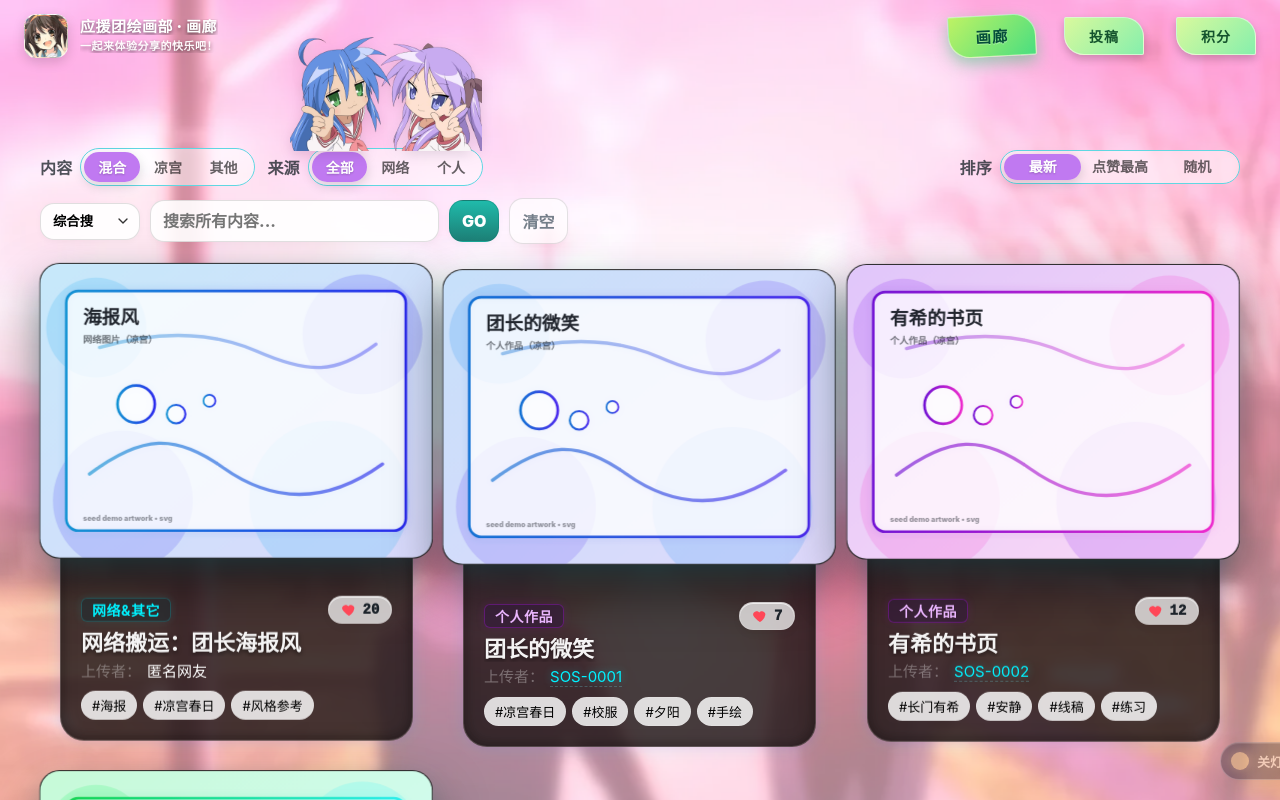
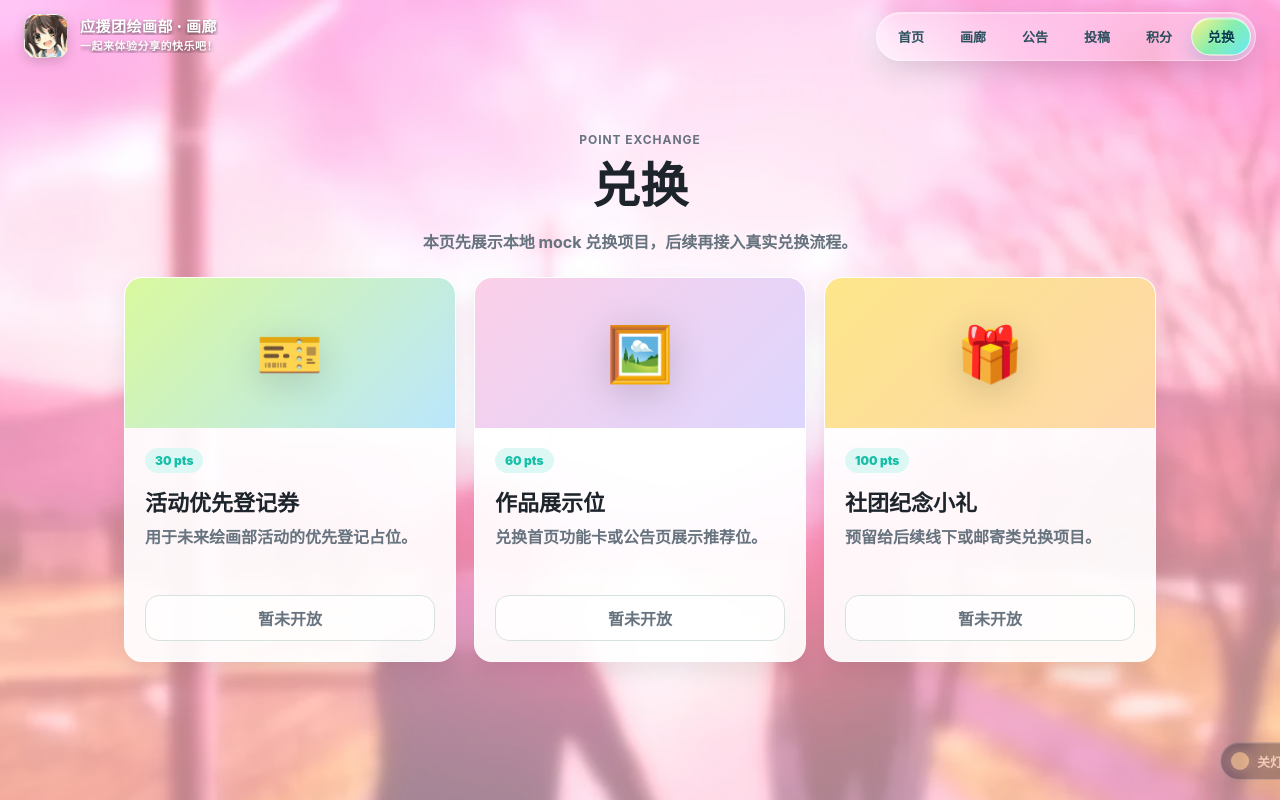
Before and after one commit to Haruhi-Labs/haruhifanclub-website, a Vue app in the folder apps/art/: page /exchange in a window 1280 px wide. Before the commit this address led to /. Shown: the top 800 px of the page. Built offline with nearby package versions, Linux system fonts and the light colour scheme; no server answers.

Commit message:
feat(art): 新增画廊功能导航入口

```diff
--- a/apps/art/src/components/TopBar.vue
+++ b/apps/art/src/components/TopBar.vue
@@ -4,16 +4,20 @@ import { useRoute, useRouter } from 'vue-router'
 const route = useRoute()
 const router = useRouter()
 
+const navItems = [
+  { path: '/', label: '首页' },
+  { path: '/gallery', label: '画廊' },
+  { path: '/announcements', label: '公告' },
+  { path: '/upload', label: '投稿' },
+  { path: '/points', label: '积分' },
+  { path: '/exchange', label: '兑换' },
+]
+
 const isActive = (path) => {
-  if (path === '/' && route.path.startsWith('/creator')) return true
+  if (path === '/gallery' && route.path.startsWith('/creator')) return true
   return route.path === path
 }
 const linkClass = (path) => ['navlink', isActive(path) ? 'on' : ''].join(' ')
-
-function enterAdmin() {
-  // 管理后台登录已统一为 JWT 单点登录，直接进入后台由 AdminView 处理登录
-  router.push('/admin')
-}
 </script>
 
 <template>
@@ -26,10 +30,16 @@ function enterAdmin() {
       </div>
     </div>
 
-    <nav class="nav">
-      <RouterLink :class="linkClass('/')" to="/" data-sfx="click">画廊</RouterLink>
-      <RouterLink :class="linkClass('/upload')" to="/upload" data-sfx="click">投稿</RouterLink>
-      <RouterLink :class="linkClass('/points')" to="/points" data-sfx="click">积分</RouterLink>
+    <nav class="nav" aria-label="画廊功能导航">
+      <RouterLink
+        v-for="item in navItems"
+        :key="item.path"
+        :class="linkClass(item.path)"
+        :to="item.path"
+        data-sfx="click"
+      >
+        {{ item.label }}
+      </RouterLink>
     </nav>
   </div>
 </template>
@@ -47,7 +57,7 @@ function enterAdmin() {
   display: flex;
   align-items: center;
   justify-content: space-between;
-  gap: 16px;
+  gap: 18px;
   padding: 0 24px;
 
   /* --- 视觉风格：全透明 --- */
@@ -117,47 +127,59 @@ function enterAdmin() {
 .nav {
   display: flex;
   align-items: center;
-  gap: 32px;
+  gap: 4px;
+  max-width: min(720px, 62vw);
+  padding: 5px;
+  border: 1px solid rgba(255, 255, 255, 0.34);
+  border-radius: 999px;
+  background: rgba(255, 255, 255, 0.28);
+  box-shadow: 0 10px 30px rgba(0,0,0,0.14), inset 0 1px 0 rgba(255,255,255,0.38);
+  backdrop-filter: blur(16px);
+  -webkit-backdrop-filter: blur(16px);
   flex-shrink: 0; /* 导航区不许被压缩，保证按钮完整 */
+  overflow-x: auto;
+  scrollbar-width: none;
+}
+
+.nav::-webkit-scrollbar {
+  display: none;
 }
 
 .navlink {
   display: inline-flex;
   align-items: center;
   justify-content: center;
-  padding: 8px 24px;
+  min-width: 58px;
+  padding: 8px 13px;
   font-weight: 900;
-  font-size: 14px;
-  letter-spacing: 1px;
-  border-radius: 2px 20px 2px 20px;
-  background: linear-gradient(135deg, #d9f99d 0%, #86efac 100%);
-  color: #14532d;
-  border: 1px solid rgba(255,255,255,0.5);
-  box-shadow: 0 4px 8px rgba(0,0,0,0.2);
+  font-size: 13px;
+  letter-spacing: 0;
+  border-radius: 999px;
+  background: transparent;
+  color: rgba(13, 63, 74, 0.88);
+  border: 1px solid transparent;
+  box-shadow: none;
   transition: all 0.3s cubic-bezier(0.34, 1.56, 0.64, 1);
   text-decoration: none; /* 确保链接无下划线 */
+  white-space: nowrap;
 }
 
-.navlink:hover { transform: translateY(-2px) scale(1.05); box-shadow: 0 8px 16px rgba(0,0,0,0.25); }
+.navlink:hover {
+  transform: translateY(-1px);
+  background: rgba(255,255,255,0.62);
+  color: #063f4f;
+  box-shadow: 0 8px 16px rgba(0,0,0,0.1);
+}
+
 .navlink.on {
-  background: linear-gradient(135deg, #bef264 0%, #4ade80 100%);
-  color: #064e3b;
+  background: linear-gradient(135deg, #fef08a 0%, #86efac 50%, #67e8f9 100%);
+  color: #073b4c;
   text-shadow: 0 1px 0 rgba(255,255,255,0.3);
-  transform: scale(1.1) rotate(-3deg);
-  box-shadow: 0 6px 14px rgba(20, 200, 100, 0.4);
+  transform: scale(1.03);
+  border-color: rgba(255,255,255,0.72);
+  box-shadow: 0 8px 18px rgba(20, 140, 160, 0.22), inset 0 1px 0 rgba(255,255,255,0.72);
   z-index: 5;
 }
-
-.adminBtn {
-  border: none; cursor: pointer; padding: 8px 20px; font-weight: 900; font-size: 13px;
-  border-radius: 20px 2px 20px 2px;
-  background: linear-gradient(135deg, #fdba74 0%, #fb923c 100%);
-  color: #7c2d12;
-  box-shadow: 0 4px 8px rgba(0,0,0,0.2);
-  transition: transform 0.2s ease;
-}
-.adminBtn:hover { transform: rotate(5deg) scale(1.1); }
-.adminBtn:active { transform: scale(0.95); }
 
 /* =========================================
    手机端自适应优化 (宽度 <= 768px)
@@ -168,6 +190,7 @@ function enterAdmin() {
     padding: 0 12px;
     /* 2. 减小中间间距 */
     gap: 8px;
+    height: 76px;
   }
 
   .brand {
@@ -198,18 +221,25 @@ function enterAdmin() {
   }
 
   .nav {
-    /* 8. 减小导航按钮之间的间距 */
-    gap: 8px;
+    max-width: 52vw;
+    gap: 3px;
+    padding: 4px;
   }
 
   .navlink {
-    /* 9. 以前是 18px 太大了，导致挤压左边。改为 14px 比较平衡 */
-    font-size: 14px;
-    padding: 6px 12px; /* 减小按钮内边距 */
+    min-width: 52px;
+    font-size: 13px;
+    padding: 7px 11px;
+  }
+}
+
+@media (max-width: 560px) {
+  .brand__text {
+    display: none;
   }
 
-  .adminBtn {
-    display: none;
+  .nav {
+    max-width: calc(100vw - 74px);
   }
 }
 </style>
--- /dev/null
+++ b/apps/art/src/views/AnnouncementView.vue
@@ -0,0 +1,170 @@
+<template>
+  <section class="container-card art-board">
+    <header class="board-header">
+      <p class="eyebrow">Club Board</p>
+      <h1>公告</h1>
+      <p>本页暂时使用本地公告数据，用于后续接入活动和站内通知。</p>
+    </header>
+
+    <div class="notice-list">
+      <article v-for="notice in notices" :key="notice.id" class="notice-card panel">
+        <div class="notice-date">
+          <span>{{ notice.month }}</span>
+          <b>{{ notice.day }}</b>
+        </div>
+        <div class="notice-body">
+          <div class="notice-meta">{{ notice.type }}</div>
+          <h2>{{ notice.title }}</h2>
+          <p>{{ notice.body }}</p>
+          <div class="notice-tags">
+            <span v-for="tag in notice.tags" :key="tag">#{{ tag }}</span>
+          </div>
+        </div>
+      </article>
+    </div>
+  </section>
+</template>
+
+<script setup>
+const notices = [
+  {
+    id: 1,
+    month: '06',
+    day: '23',
+    type: '画廊维护',
+    title: '画廊导航与夜间模式试运行',
+    body: '新增功能入口后，画廊将继续以本地 mock 数据辅助开发调试。',
+    tags: ['开发中', '夜间模式']
+  },
+  {
+    id: 2,
+    month: '06',
+    day: '20',
+    type: '投稿说明',
+    title: '投稿请确认作品来源和授权',
+    body: '个人作品建议填写创作者唯一 ID，转载作品请保留来源说明。',
+    tags: ['投稿', '授权']
+  },
+  {
+    id: 3,
+    month: '06',
+    day: '18',
+    type: '积分规则',
+    title: '积分兑换功能准备中',
+    body: '兑换页目前展示本地 mock 项目，真实兑换流程会在后续接入。',
+    tags: ['积分', '兑换']
+  }
+]
+</script>
+
+<style scoped>
+.art-board {
+  max-width: 960px;
+}
+
+.board-header {
+  margin-bottom: 24px;
+  text-align: center;
+}
+
+.eyebrow {
+  margin: 0 0 8px;
+  color: var(--accent);
+  font-size: 12px;
+  font-weight: 950;
+  letter-spacing: 0.08em;
+  text-transform: uppercase;
+}
+
+.board-header h1 {
+  margin: 0;
+  color: var(--text);
+  font-size: clamp(32px, 5vw, 48px);
+  font-weight: 950;
+}
+
+.board-header p {
+  margin: 12px 0 0;
+  color: var(--muted);
+  font-weight: 700;
+}
+
+.notice-list {
+  display: grid;
+  gap: 16px;
+}
+
+.notice-card {
+  display: grid;
+  grid-template-columns: 82px 1fr;
+  gap: 20px;
+  padding: 22px;
+}
+
+.notice-date {
+  height: 82px;
+  border-radius: 20px;
+  display: grid;
+  place-items: center;
+  align-content: center;
+  background: linear-gradient(135deg, var(--accent-soft), rgba(255, 255, 255, 0.75));
+  color: var(--accent);
+  box-shadow: var(--shadow-in);
+}
+
+.notice-date span {
+  font-size: 13px;
+  font-weight: 950;
+}
+
+.notice-date b {
+  font-size: 28px;
+  line-height: 1;
+}
+
+.notice-meta {
+  color: var(--accent);
+  font-size: 12px;
+  font-weight: 950;
+}
+
+.notice-body h2 {
+  margin: 6px 0 8px;
+  color: var(--text);
+  font-size: 22px;
+  font-weight: 950;
+}
+
+.notice-body p {
+  margin: 0;
+  color: var(--muted);
+  line-height: 1.7;
+  font-weight: 700;
+}
+
+.notice-tags {
+  display: flex;
+  flex-wrap: wrap;
+  gap: 8px;
+  margin-top: 14px;
+}
+
+.notice-tags span {
+  padding: 5px 10px;
+  border-radius: 999px;
+  background: rgba(255, 255, 255, 0.72);
+  color: var(--muted);
+  font-size: 12px;
+  font-weight: 850;
+}
+
+@media (max-width: 640px) {
+  .notice-card {
+    grid-template-columns: 1fr;
+  }
+
+  .notice-date {
+    width: 82px;
+  }
+}
+</style>
--- /dev/null
+++ b/apps/art/src/views/ExchangeView.vue
@@ -0,0 +1,161 @@
+<template>
+  <section class="container-card exchange-page">
+    <header class="exchange-header">
+      <p class="eyebrow">Point Exchange</p>
+      <h1>兑换</h1>
+      <p>本页先展示本地 mock 兑换项目，后续再接入真实兑换流程。</p>
+    </header>
+
+    <div class="exchange-grid">
+      <article v-for="item in exchangeItems" :key="item.id" class="exchange-card panel">
+        <div class="item-art" :class="item.tone">
+          <span>{{ item.icon }}</span>
+        </div>
+        <div class="item-body">
+          <div class="item-points">{{ item.points }} pts</div>
+          <h2>{{ item.title }}</h2>
+          <p>{{ item.desc }}</p>
+          <button type="button" class="mock-btn" disabled>暂未开放</button>
+        </div>
+      </article>
+    </div>
+  </section>
+</template>
+
+<script setup>
+const exchangeItems = [
+  {
+    id: 1,
+    icon: '🎫',
+    tone: 'cyan',
+    points: 30,
+    title: '活动优先登记券',
+    desc: '用于未来绘画部活动的优先登记占位。'
+  },
+  {
+    id: 2,
+    icon: '🖼️',
+    tone: 'pink',
+    points: 60,
+    title: '作品展示位',
+    desc: '兑换首页功能卡或公告页展示推荐位。'
+  },
+  {
+    id: 3,
+    icon: '🎁',
+    tone: 'gold',
+    points: 100,
+    title: '社团纪念小礼',
+    desc: '预留给后续线下或邮寄类兑换项目。'
+  }
+]
+</script>
+
+<style scoped>
+.exchange-page {
+  max-width: 1080px;
+}
+
+.exchange-header {
+  margin-bottom: 24px;
+  text-align: center;
+}
+
+.eyebrow {
+  margin: 0 0 8px;
+  color: var(--accent);
+  font-size: 12px;
+  font-weight: 950;
+  letter-spacing: 0.08em;
+  text-transform: uppercase;
+}
+
+.exchange-header h1 {
+  margin: 0;
+  color: var(--text);
+  font-size: clamp(32px, 5vw, 48px);
+  font-weight: 950;
+}
+
+.exchange-header p {
+  margin: 12px 0 0;
+  color: var(--muted);
+  font-weight: 700;
+}
+
+.exchange-grid {
+  display: grid;
+  grid-template-columns: repeat(3, minmax(0, 1fr));
+  gap: 18px;
+}
+
+.exchange-card {
+  overflow: hidden;
+}
+
+.item-art {
+  min-height: 150px;
+  display: grid;
+  place-items: center;
+  background: linear-gradient(135deg, #d9f99d, #bae6fd);
+}
+
+.item-art.pink {
+  background: linear-gradient(135deg, #fbcfe8, #ddd6fe);
+}
+
+.item-art.gold {
+  background: linear-gradient(135deg, #fde68a, #fed7aa);
+}
+
+.item-art span {
+  font-size: 54px;
+  filter: drop-shadow(0 8px 18px rgba(0, 0, 0, 0.16));
+}
+
+.item-body {
+  padding: 20px;
+}
+
+.item-points {
+  display: inline-flex;
+  padding: 5px 10px;
+  border-radius: 999px;
+  background: var(--accent-soft);
+  color: var(--accent);
+  font-size: 12px;
+  font-weight: 950;
+}
+
+.item-body h2 {
+  margin: 12px 0 8px;
+  color: var(--text);
+  font-size: 22px;
+  font-weight: 950;
+}
+
+.item-body p {
+  min-height: 52px;
+  margin: 0 0 18px;
+  color: var(--muted);
+  line-height: 1.6;
+  font-weight: 700;
+}
+
+.mock-btn {
+  width: 100%;
+  border: 1px solid var(--line);
+  border-radius: 14px;
+  padding: 10px 14px;
+  background: rgba(255, 255, 255, 0.7);
+  color: var(--muted);
+  font-weight: 900;
+  cursor: not-allowed;
+}
+
+@media (max-width: 820px) {
+  .exchange-grid {
+    grid-template-columns: 1fr;
+  }
+}
+</style>
--- /dev/null
+++ b/apps/art/src/views/HomeView.vue
@@ -0,0 +1,101 @@
+<template>
+  <section class="container-card art-home">
+    <div class="home-hero panel">
+      <div class="hero-copy">
+        <p class="eyebrow">SOS Brigade Art Club</p>
+        <h1>应援团绘画部</h1>
+        <p class="hero-text">
+          这里是画廊首页。顶部导航已经接入画廊、投稿、积分、公告和兑换等功能入口。
+        </p>
+      </div>
+      <div class="hero-mark" aria-hidden="true">
+        <span>画</span>
+      </div>
+    </div>
+  </section>
+</template>
+
+<style scoped>
+.art-home {
+  max-width: 1120px;
+}
+
+.home-hero {
+  position: relative;
+  display: grid;
+  grid-template-columns: 1fr auto;
+  gap: 24px;
+  align-items: center;
+  padding: 34px;
+  overflow: hidden;
+}
+
+.home-hero::before {
+  content: "";
+  position: absolute;
+  inset: 0;
+  background:
+    radial-gradient(circle at 12% 18%, rgba(20, 184, 166, 0.16), transparent 32%),
+    radial-gradient(circle at 88% 20%, rgba(236, 72, 153, 0.14), transparent 30%);
+  pointer-events: none;
+}
+
+.hero-copy,
+.hero-mark {
+  position: relative;
+}
+
+.eyebrow {
+  margin: 0 0 8px;
+  color: var(--accent);
+  font-size: 12px;
+  font-weight: 950;
+  letter-spacing: 0;
+  text-transform: uppercase;
+}
+
+.home-hero h1 {
+  margin: 0;
+  color: var(--text);
+  font-size: clamp(32px, 5vw, 56px);
+  line-height: 1;
+  font-weight: 950;
+}
+
+.hero-text {
+  max-width: 620px;
+  margin: 16px 0 0;
+  color: var(--muted);
+  font-size: 16px;
+  line-height: 1.7;
+  font-weight: 700;
+}
+
+.hero-mark {
+  width: 128px;
+  height: 128px;
+  border-radius: 32px;
+  display: grid;
+  place-items: center;
+  background: linear-gradient(135deg, #fef3c7, #d9f99d 48%, #bae6fd);
+  box-shadow: var(--shadow-2), inset 0 1px 0 rgba(255, 255, 255, 0.85);
+  transform: rotate(5deg);
+}
+
+.hero-mark span {
+  color: #155e75;
+  font-size: 54px;
+  font-weight: 950;
+}
+
+@media (max-width: 640px) {
+  .home-hero {
+    grid-template-columns: 1fr;
+    padding: 24px;
+  }
+
+  .hero-mark {
+    display: none;
+  }
+}
+</style>
```
Also changed, not shown: apps/art/src/router/index.js (+9 -3 lines).
